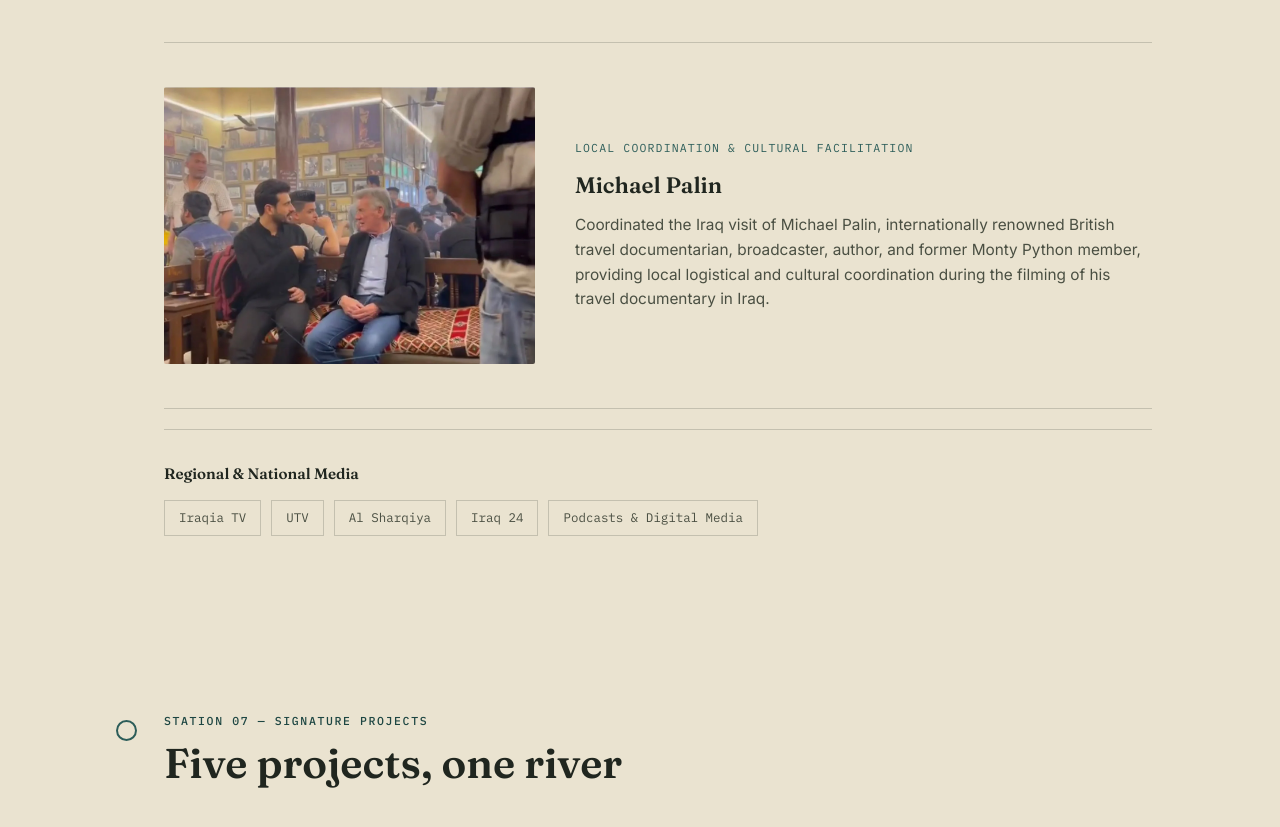
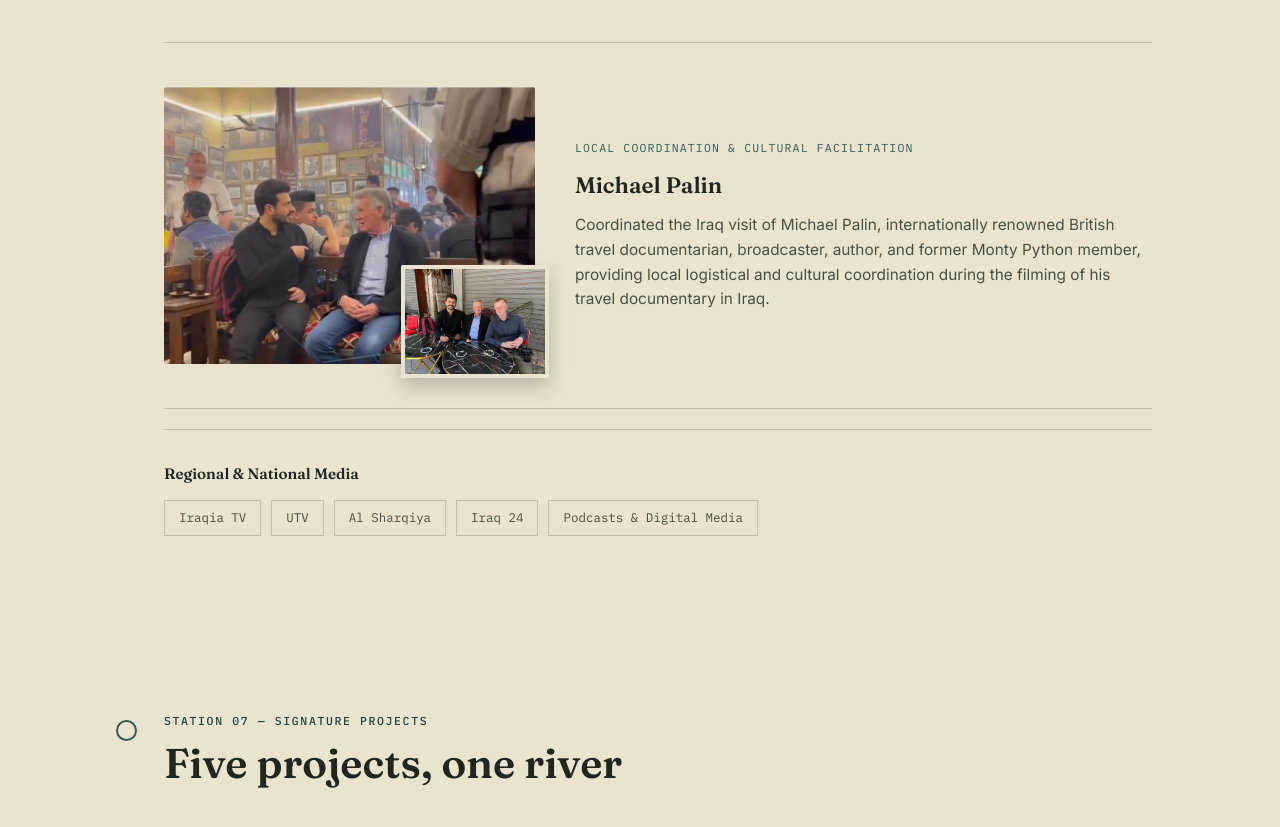
Before and after one commit to Tibaal/osamah-mousa-portfolio, a plain HTML site: page index.html in a window 1280 px wide. Shown: the part 8536-9363 px from the top of the page. Drawn offline with Linux system fonts and the light colour scheme.

Commit message:
Add Michael Palin second photo as inset thumbnail

```diff
--- a/index.html
+++ b/index.html
@@ -519,8 +519,18 @@
   }
   .collab-row:not(:last-child){border-bottom:1px solid var(--line);}
   .collab-row img{width:100%; height:auto; border-radius:2px;}
+  .collab-img.inset{position:relative;}
+  .collab-img.inset .inset-photo{
+    position:absolute;
+    right:-14px; bottom:-14px;
+    width:40%;
+    border:4px solid var(--paper);
+    box-shadow:0 8px 20px rgba(0,0,0,0.22);
+  }
   @media (max-width:760px){
     .collab-row{grid-template-columns:1fr; gap:20px;}
+    .collab-img.inset{margin-bottom:14px;}
+    .collab-img.inset .inset-photo{right:-8px; bottom:-8px; width:36%;}
   }
   .collab-row.rev{grid-template-columns:1.4fr 0.9fr;}
   @media (max-width:760px){ .collab-row.rev{grid-template-columns:1fr;} }
@@ -1009,7 +1019,10 @@
     </div>
 
     <div class="collab-row">
-      <div class="collab-img"><img src="images/collab-palin-teahouse.webp" alt="Osamah Mousa with Michael Palin at a traditional Baghdad tea house" width="1290" height="964" loading="lazy" decoding="async"></div>
+      <div class="collab-img inset">
+        <img src="images/collab-palin-teahouse.webp" alt="Osamah Mousa with Michael Palin at a traditional Baghdad tea house" width="1290" height="964" loading="lazy" decoding="async">
+        <img class="inset-photo" src="images/collab-palin-table.webp" alt="Osamah Mousa with Michael Palin at a restaurant table in Baghdad" width="770" height="579" loading="lazy" decoding="async">
+      </div>
       <div class="collab-text">
         <span class="role">Local Coordination &amp; Cultural Facilitation</span>
         <h3>Michael Palin</h3>
```
